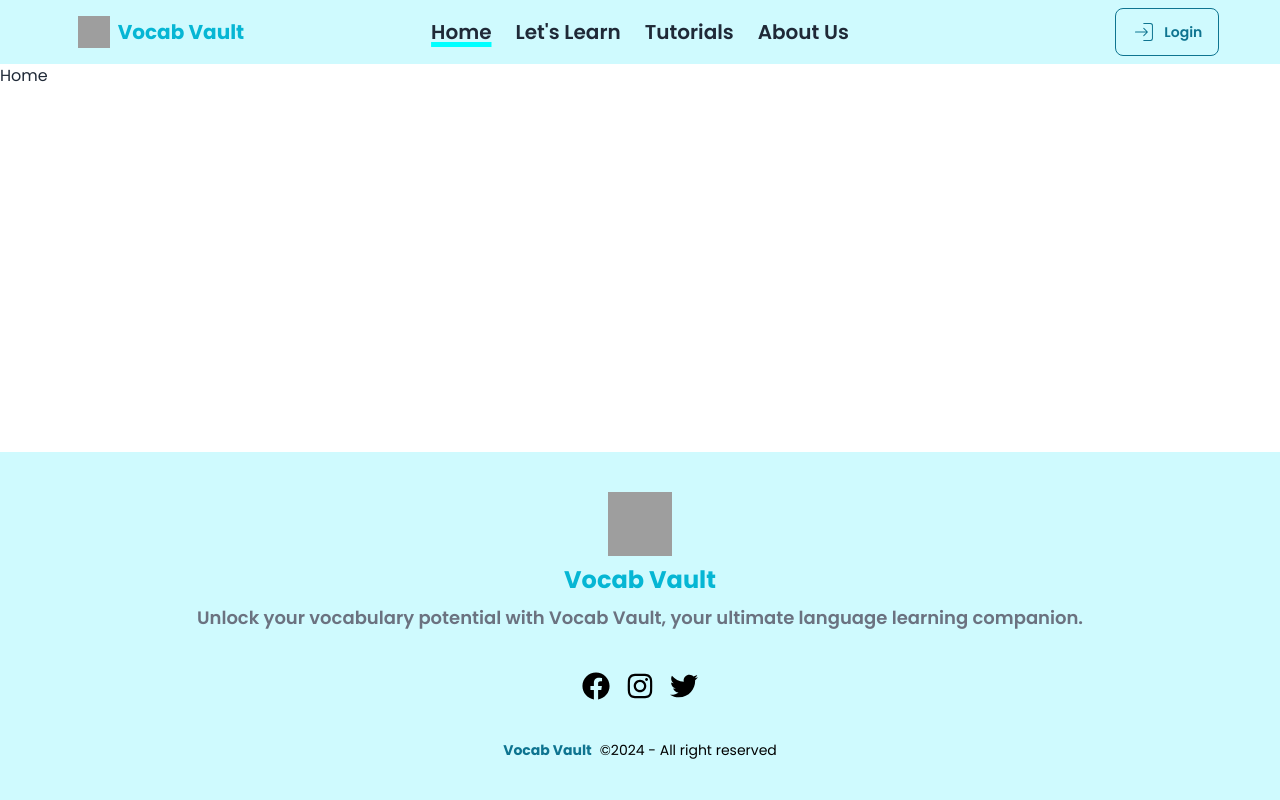
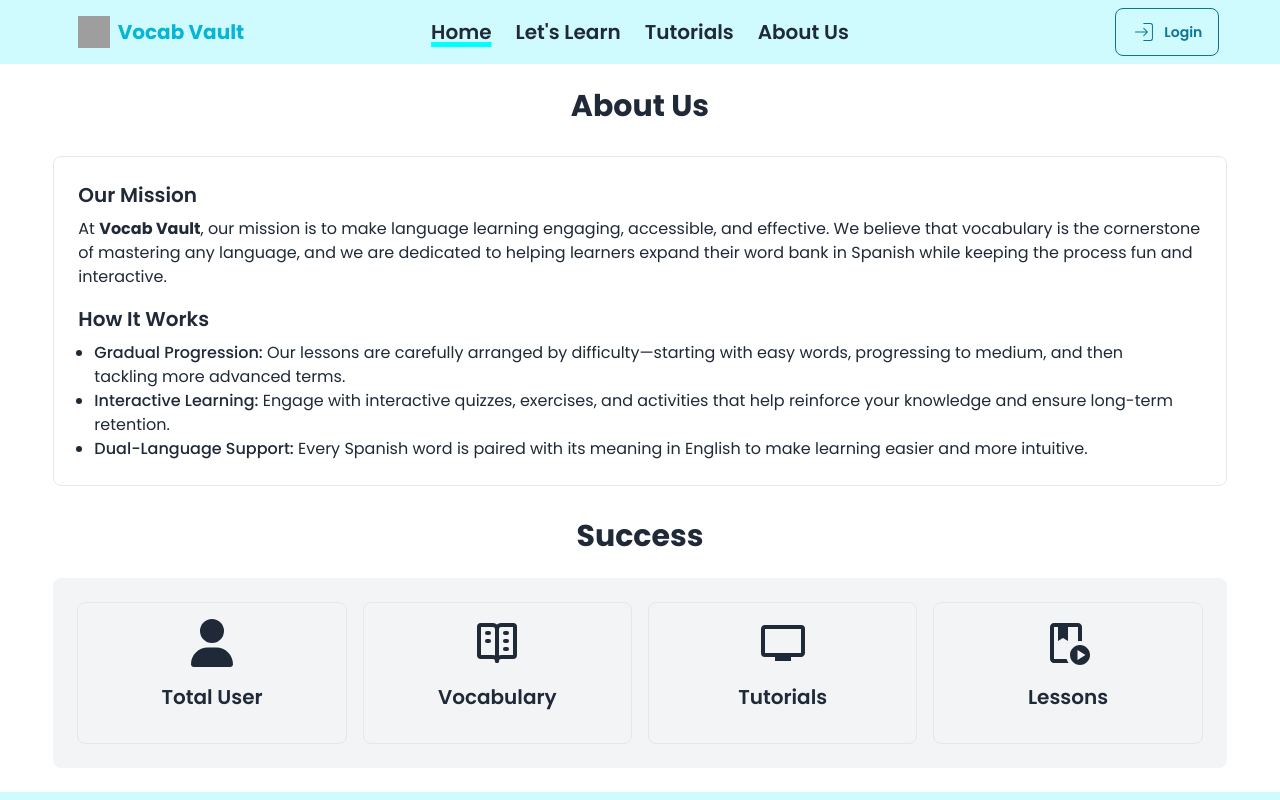
Before and after one commit to jubayerahmmad/Vocab-Vault, a React (Vite) app: page / in a window 1280 px wide. Shown: the top 800 px of the page. Built offline with nearby package versions, Linux system fonts and the light colour scheme; grey boxes are pictures that could not be loaded.

Commit message:
some parts of home page

```diff
--- a/package.json
+++ b/package.json
@@ -11,6 +11,7 @@
   },
   "dependencies": {
     "react": "^18.3.1",
+    "react-countup": "^6.5.3",
     "react-dom": "^18.3.1",
     "react-icons": "^5.3.0",
     "react-router-dom": "^6.28.0"
--- a/src/components/NavBar.jsx
+++ b/src/components/NavBar.jsx
@@ -22,7 +22,7 @@ const NavBar = () => {
   return (
     <div className="navbar bg-cyan-100">
       <div className="w-11/12 mx-auto">
-        <div className="navbar-start">
+        <div className="navbar-start flex">
           <div className="dropdown">
             <div tabIndex={0} role="button" className="btn btn-ghost lg:hidden">
               <svg
@@ -49,7 +49,7 @@ const NavBar = () => {
           </div>
           <Link
             to="/"
-            className="btn btn-ghost text-xl text-cyan-500 font-bold"
+            className="btn btn-ghost lg:text-xl text-cyan-500 font-bold"
           >
             <img className="w-8 h-8" src={logo} alt="" />
             Vocab Vault
@@ -60,7 +60,7 @@ const NavBar = () => {
         </div>
         <div className="navbar-end text-right">
           <Link to="/login">
-            <button className="btn btn-outline text-cyan-700 text-center">
+            <button className="btn btn-outline text-cyan-700 text-center btn-sm lg:btn-md">
               <CiLogin size={24}></CiLogin> Login
             </button>
           </Link>
--- /dev/null
+++ b/src/components/home components/About.jsx
@@ -0,0 +1,51 @@
+const About = () => {
+  return (
+    <div className="my-6">
+      <h1 className="text-3xl font-bold text-center ">About Us</h1>
+
+      <div className="p-6 rounded-lg my-8 border space-y-4">
+        <div className="space-y-2">
+          <h3 className="text-xl font-semibold">Our Mission</h3>
+          <p>
+            At <strong>Vocab Vault</strong>, our mission is to make language
+            learning engaging, accessible, and effective. We believe that
+            vocabulary is the cornerstone of mastering any language, and we are
+            dedicated to helping learners expand their word bank in Spanish
+            while keeping the process fun and interactive.
+          </p>
+        </div>
+        <div className="space-y-2">
+          <h3 className="text-xl font-semibold">How It Works</h3>
+          <div>
+            <ul className="list-disc mx-4">
+              <li>
+                <span className="font-medium text-md">
+                  Gradual Progression:
+                </span>{" "}
+                Our lessons are carefully arranged by difficulty—starting with
+                easy words, progressing to medium, and then tackling more
+                advanced terms.
+              </li>
+              <li>
+                <span className="font-medium text-md">
+                  Interactive Learning:
+                </span>{" "}
+                Engage with interactive quizzes, exercises, and activities that
+                help reinforce your knowledge and ensure long-term retention.
+              </li>
+              <li>
+                <span className="font-medium text-md">
+                  Dual-Language Support:
+                </span>{" "}
+                Every Spanish word is paired with its meaning in English to make
+                learning easier and more intuitive.
+              </li>
+            </ul>
+          </div>
+        </div>
+      </div>
+    </div>
+  );
+};
+
+export default About;
--- /dev/null
+++ b/src/components/home components/Success.jsx
@@ -0,0 +1,40 @@
+import { FaUser } from "react-icons/fa6";
+import { MdOutlinePersonalVideo, MdOutlinePlayLesson } from "react-icons/md";
+import { TbVocabulary } from "react-icons/tb";
+
+const Success = () => {
+  return (
+    <div>
+      <h1 className="text-3xl font-bold text-center mb-6">Success</h1>
+      <div className="grid grid-cols-1 md:grid-cols-2 lg:grid-cols-4 gap-4 p-6 bg-gray-100 my-6 rounded-lg">
+        <div className="p-4 text-center border rounded-lg">
+          <div className="flex justify-center">
+            <FaUser size={48}></FaUser>
+          </div>
+          <div>{/* counnt */}</div>
+          <h3 className="text-xl font-semibold my-4">Total User</h3>
+        </div>
+        <div className="p-4 text-center border rounded-lg">
+          <div className="flex justify-center">
+            <TbVocabulary size={48}></TbVocabulary>
+          </div>
+          <h3 className="text-xl font-semibold my-4">Vocabulary</h3>
+        </div>
+        <div className="p-4 text-center border rounded-lg">
+          <div className="flex justify-center">
+            <MdOutlinePersonalVideo size={48}></MdOutlinePersonalVideo>
+          </div>
+          <h3 className="text-xl font-semibold my-4">Tutorials</h3>
+        </div>
+        <div className="p-4 text-center border rounded-lg">
+          <div className="flex justify-center">
+            <MdOutlinePlayLesson size={48}></MdOutlinePlayLesson>
+          </div>
+          <h3 className="text-xl font-semibold my-4">Lessons</h3>
+        </div>
+      </div>
+    </div>
+  );
+};
+
+export default Success;
--- a/src/layouts/MainLayout.jsx
+++ b/src/layouts/MainLayout.jsx
@@ -6,7 +6,7 @@ const MainLayout = () => {
   return (
     <div className="flex flex-col min-h-screen">
       <NavBar></NavBar>
-      <div className="flex-grow">
+      <div className="flex-grow w-11/12 mx-auto">
         <Outlet></Outlet>
       </div>
       <Footer></Footer>
--- a/src/pages/Home.jsx
+++ b/src/pages/Home.jsx
@@ -1,5 +1,13 @@
+import About from "../components/home components/About";
+import Success from "../components/home components/Success";
+
 const Home = () => {
-  return <div>Home</div>;
+  return (
+    <div>
+      <About></About>
+      <Success></Success>
+    </div>
+  );
 };
 
 export default Home;
```
Also changed, not shown: 1 other file (tests, documents, lock files or other folders).
